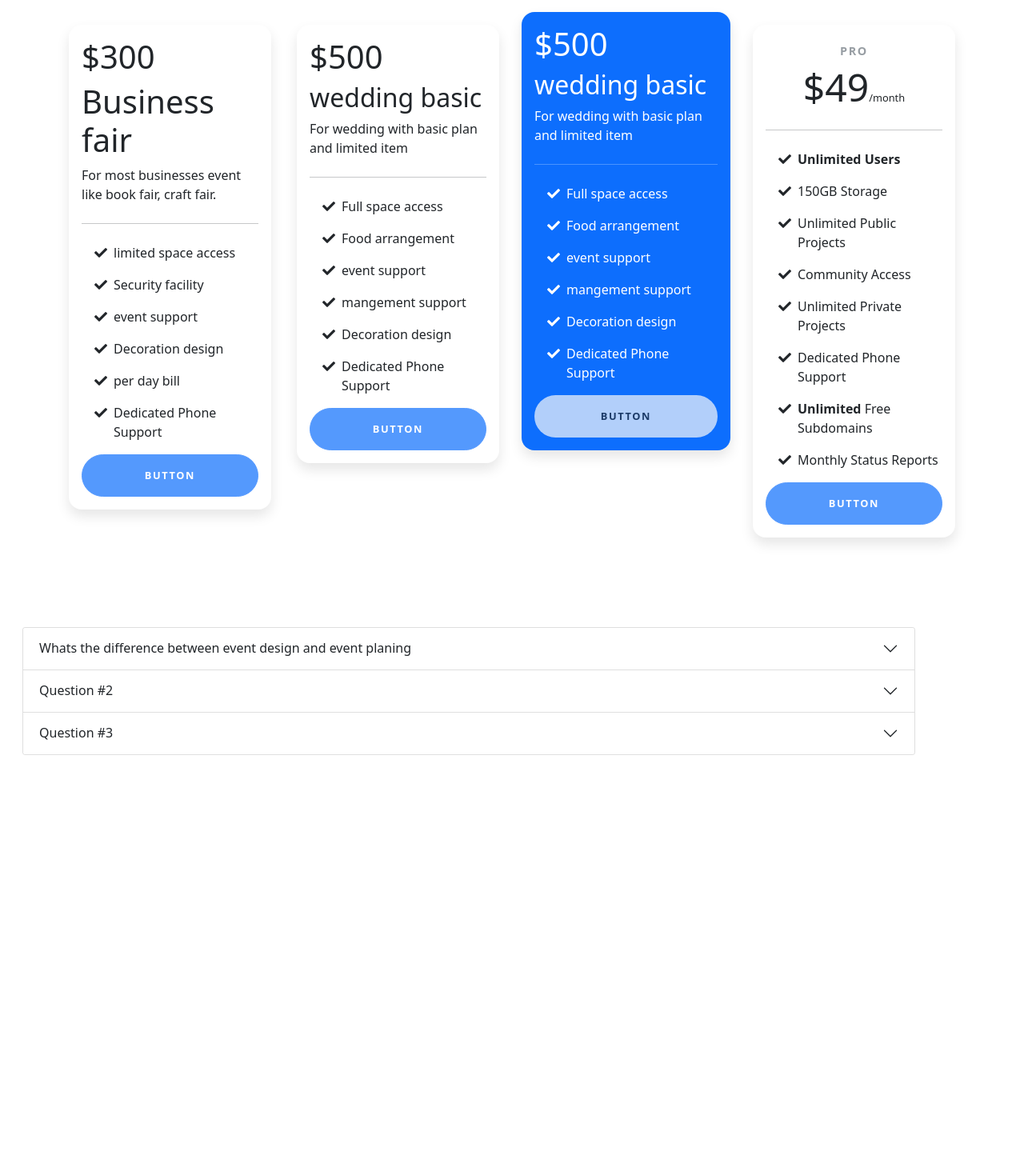
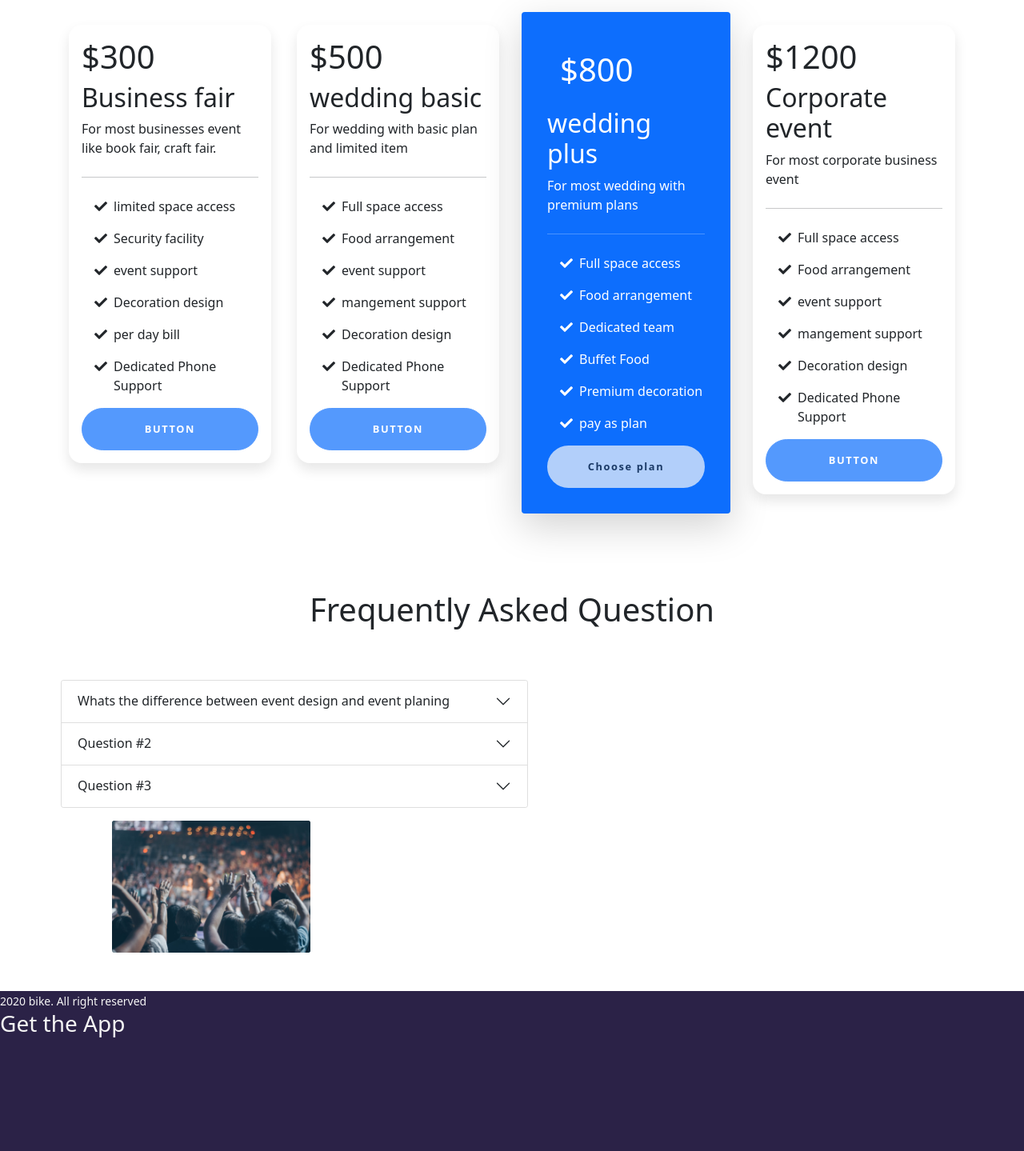
Before and after one commit to Mahedi-junior/project-convention-center, a plain HTML site: page index.html in a window 1280 px wide. Shown: the part 1060-2499 px from the top of the page at 80% size. Before the commit the page ends 2020 px from the top, so only its background shows below. Drawn offline with nearby package versions, Linux system fonts and the light colour scheme.

Commit message:
footer added

```diff
--- a/index.html
+++ b/index.html
@@ -83,6 +83,8 @@
             </section>
         </div>
     </header>
+
+    <!-- main -->
     <main>
         <div class="d-flex justify-content-center my-5 ">
             <div class="card mb-3 m-5 p-3 w-75">
@@ -120,7 +122,7 @@
                             <div class="card mb-5 mb-lg-0">
                                 <div class="card-body">
                                     <h1 class="fs-1 ">$300</h1>
-                                    <h2 class=" fs-1">Business fair </h2>
+                                    <h2 class=" fs-2">Business fair </h2>
                                     <p>For most businesses event
                                         like book fair, craft fair.</p>
                                     <hr>
@@ -174,12 +176,45 @@
                             </div>
                         </div>
                         <!-- wedding plus -->
+
                         <div class="col-lg-3 ">
-                            <div class="card mb-5 mb-lg-0 bg-primary text-white">
+                            <div class="card mb-5 mb-lg-0 bg-primary text-white shadow-lg p-3 mb-5 rounded">
                                 <div class="card-body">
-                                    <h1 class="fs-1 ">$500</h1>
-                                    <h3 class=" fs-2">wedding basic </h3>
-                                    <p>For wedding with basic plan and limited item</p>
+                                    <h1 class="fs-1 p-3 ">$800</h1>
+                                    <h3 class=" fs-2">wedding plus </h3>
+                                    <p>For most wedding with premium plans</p>
+                                    <hr>
+                                    <ul class="fa-ul">
+                                        <li><span class="fa-li"><i class="fas fa-check"></i></span>Full space access
+                                        </li>
+                                        <li><span class="fa-li"><i class="fas fa-check"></i></span>Food arrangement
+                                        </li>
+                                        <li><span class="fa-li"><i class="fas fa-check"></i></span>Dedicated team</li>
+                                        <li><span class="fa-li"><i class="fas fa-check"></i></span>Buffet Food
+                                        </li>
+                                        <li class=""><span class="fa-li"><i class="fas fa-check"></i></span>Premium
+                                            decoration
+                                        </li>
+                                        <li class=""><span class="fa-li"><i class="fas fa-check"></i></span>pay as plan
+                                        </li>
+
+                                    </ul>
+                                    <div class="d-grid">
+                                        <a href="#" class="btn bg-light ">Choose plan</a>
+                                    </div>
+                                </div>
+                            </div>
+
+                            <!-- toast -->
+
+                        </div>
+                        <!-- corporate event -->
+                        <div class="col-lg-3 p-3">
+                            <div class="card mb-5 mb-lg-0">
+                                <div class="card-body">
+                                    <h1 class="fs-1 ">$1200</h1>
+                                    <h3 class=" fs-2">Corporate event </h3>
+                                    <p>For most corporate business event </p>
                                     <hr>
                                     <ul class="fa-ul">
                                         <li><span class="fa-li"><i class="fas fa-check"></i></span>Full space access
@@ -197,40 +232,6 @@
 
                                     </ul>
                                     <div class="d-grid">
-                                        <a href="#" class="btn bg-light text-uppercase">Button</a>
-                                    </div>
-                                </div>
-                            </div>
-
-                            <!-- toast -->
-
-                        </div>
-                        <!-- corporate -->
-                        <div class="col-lg-3 p-3">
-                            <div class="card">
-                                <div class="card-body">
-                                    <h5 class="card-title text-muted text-uppercase text-center">Pro</h5>
-                                    <h6 class="card-price text-center">$49<span class="period">/month</span></h6>
-                                    <hr>
-                                    <ul class="fa-ul">
-                                        <li><span class="fa-li"><i class="fas fa-check"></i></span><strong>Unlimited
-                                                Users</strong>
-                                        </li>
-                                        <li><span class="fa-li"><i class="fas fa-check"></i></span>150GB Storage</li>
-                                        <li><span class="fa-li"><i class="fas fa-check"></i></span>Unlimited Public
-                                            Projects</li>
-                                        <li><span class="fa-li"><i class="fas fa-check"></i></span>Community Access</li>
-                                        <li><span class="fa-li"><i class="fas fa-check"></i></span>Unlimited Private
-                                            Projects</li>
-                                        <li><span class="fa-li"><i class="fas fa-check"></i></span>Dedicated Phone
-                                            Support</li>
-                                        <li><span class="fa-li"><i
-                                                    class="fas fa-check"></i></span><strong>Unlimited</strong> Free
-                                            Subdomains</li>
-                                        <li><span class="fa-li"><i class="fas fa-check"></i></span>Monthly Status
-                                            Reports</li>
-                                    </ul>
-                                    <div class="d-grid">
                                         <a href="#" class="btn btn-primary text-uppercase">Button</a>
                                     </div>
                                 </div>
@@ -243,12 +244,16 @@
     </main>
 
     <!-- FAQ -->
-    <section class="container m-3">
-        <div class="accordion w-100" id="basicAccordion">
+    <div class="faq text-center">
+        <h1 class="m-5">Frequently Asked Question</h1>
+        <section class=" row container ms-5 me-3 ps-3  m-3 p-3 w-50 ">
+
+            <div class="accordion w-100" id="basicAccordion col-lg-6">
                 <div class="accordion-item">
                     <h2 class="accordion-header" id="headingOne">
                         <button class="accordion-button collapsed" type="button" data-mdb-toggle="collapse"
-                        data-mdb-target="#basicAccordionCollapseOne" aria-expanded="false" aria-controls="collapseOne">
+                            data-mdb-target="#basicAccordionCollapseOne" aria-expanded="false"
+                            aria-controls="collapseOne">
                             Whats the difference between event design and event planing
                         </button>
                     </h2>
@@ -267,7 +272,8 @@
                 <div class="accordion-item">
                     <h2 class="accordion-header" id="headingTwo">
                         <button class="accordion-button collapsed" type="button" data-mdb-toggle="collapse"
-                        data-mdb-target="#basicAccordionCollapseTwo" aria-expanded="false" aria-controls="collapseTwo">
+                            data-mdb-target="#basicAccordionCollapseTwo" aria-expanded="false"
+                            aria-controls="collapseTwo">
                             Question #2
                         </button>
                     </h2>
@@ -291,8 +297,8 @@
                             Question #3
                         </button>
                     </h2>
-                <div id="basicAccordionCollapseThree" class="accordion-collapse collapse" aria-labelledby="headingThree"
-                    data-mdb-parent="#basicAccordion" style="">
+                    <div id="basicAccordionCollapseThree" class="accordion-collapse collapse"
+                        aria-labelledby="headingThree" data-mdb-parent="#basicAccordion" style="">
                         <div class="accordion-body">
                             <strong>This is the third item's accordion body.</strong> It is hidden by default,
                             until the collapse plugin adds the appropriate classes that we use to style each
@@ -304,8 +310,20 @@
                     </div>
                 </div>
             </div>
+            <div class="col-lg-6">
+                <img class="p-3 ms-5 w-100 " src="images/people.png" alt="">
+            </div>
         </section>
-
+    </div>
+    <!-- ----------------------------------footer -->
+    <footer class="">
+        <div class="copy-right">
+            <small>2020 bike. All right reserved</small>
+        </div>
+        <div>
+            <h3>Get the App</h3>
+        </div>
+    </footer>
 
     <!-- js Script -->
     <script src="https://cdn.jsdelivr.net/npm/bootstrap@5.1.3/dist/js/bootstrap.bundle.min.js"
--- a/style.css
+++ b/style.css
@@ -13,6 +13,10 @@
 .button a{
     font-weight: 700;
     color: rgb(32, 46, 241);
+    text-decoration: none;
+}
+
+.btn a{
     text-decoration: none;
 }
 
@@ -83,4 +87,9 @@ section.pricing {
 }
 
 
-/* faq */
+/* fotter */
+footer{
+    height: 200px;
+    color: whitesmoke;
+    background-color: rgb(43, 34, 71);
+}
```
Lines whose indentation alone changed are shown as unchanged.
